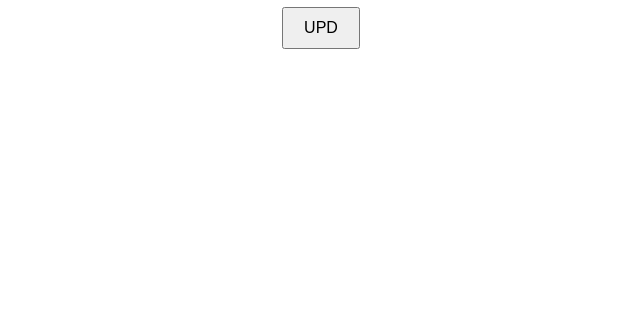
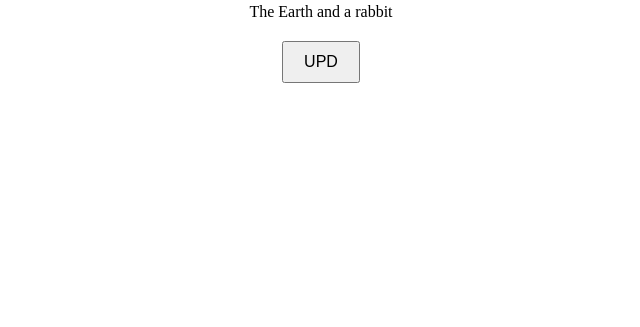
Before and after one commit to Shohei-Nakayama/The_Earth-and-a_Rabbit, a plain HTML site: page index.html in a window 1280 px wide. Shown: the part 473-800 px from the top of the page, without its empty margins (319-959 px from the left). Drawn offline with Linux system fonts and the light colour scheme.

Commit message:
The Earth and a rabbitの文字を追加

```diff
--- a/index.html
+++ b/index.html
@@ -51,6 +51,7 @@
     <br /><br />
 
     <div class="name">あめのみづ</div>
+    <p style="text-align: center">The Earth and a rabbit</p>
 
     <button id="messageButton" class="button">UPD</button>
     <div id="resultArea" style="text-align: center"></div>
```
